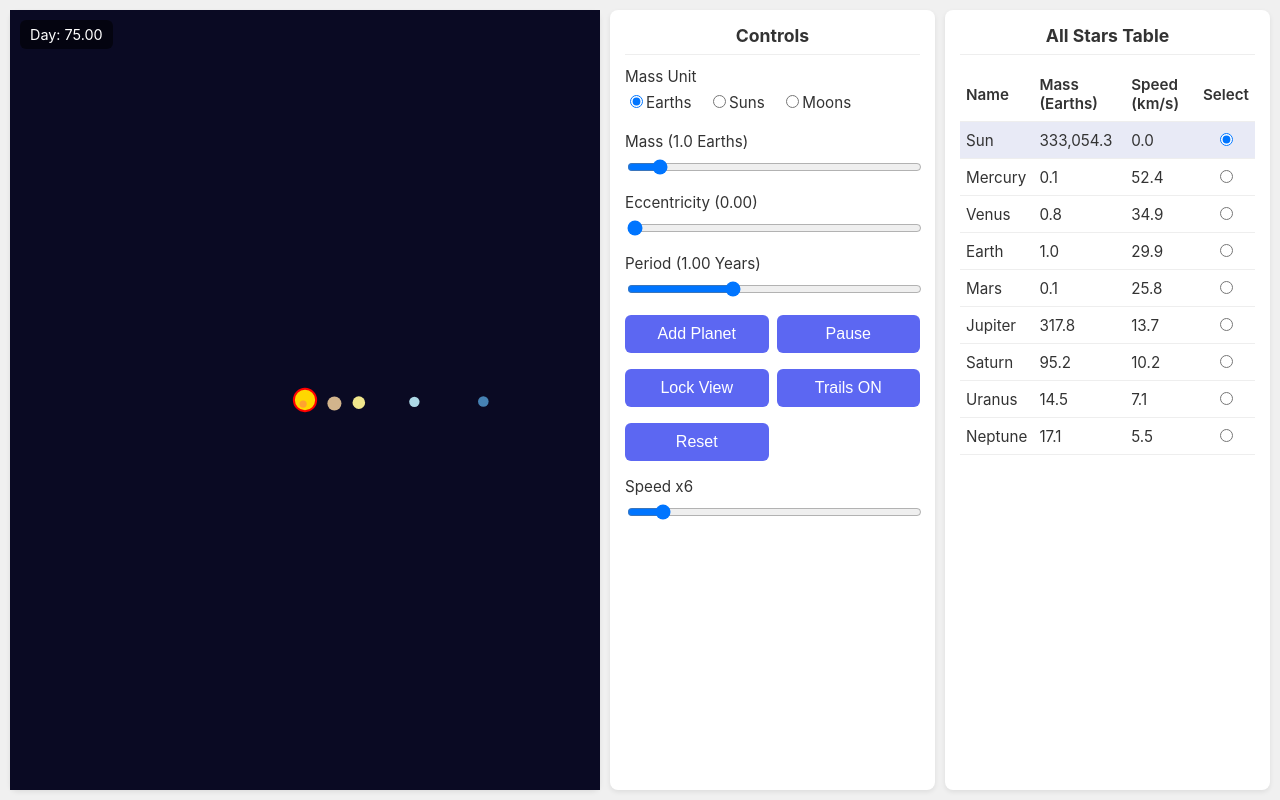
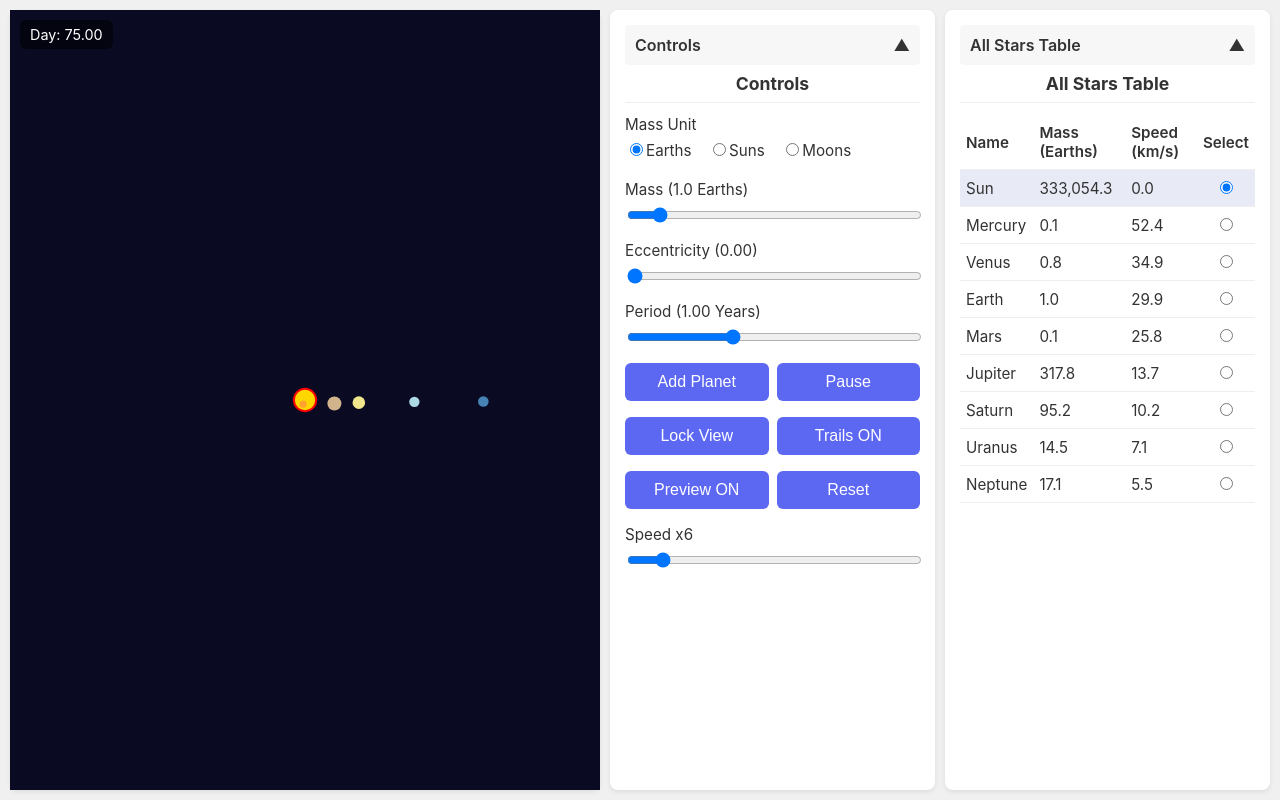
Before and after one commit to CurvyPencil/Planetary-System-Motion-Simulator, a plain HTML site: page index.html in a window 1280 px wide. Drawn offline with Linux system fonts and the light colour scheme.

Commit message:
Add an ON/OFF button for the preview particle tra- jectory

```diff
--- a/index.html
+++ b/index.html
@@ -47,6 +47,7 @@
                         <button id="pauseButton">Pause</button>
                         <button id="lockViewButton">Lock View</button>
                         <button id="trailsButton">Trails ON</button>
+                        <button id="previewButton">Preview ON</button> <!-- 新規追加 -->
                         <button id="resetButton">Reset</button>
                     </div>
 
--- a/simulation.js
+++ b/simulation.js
@@ -18,7 +18,7 @@ window.addEventListener('DOMContentLoaded', () => {
     const PLANET_COLORS = ['#FF7F50', '#6A5ACD', '#00FA9A', '#FF69B4', '#1E90FF', '#FFD700', '#ADFF2F', '#F08080', '#BA55D3', '#7B68EE', '#3CB371', '#FFA07A'];
 
     // --- シミュレーション/UI設定 ---
-    const simParams = { dt: 1 * 60 * 60, stepsPerFrame: 6, collisionRadiusMultiplier: 50, isRunning: true, isViewLocked: false, trailsVisible: true, };
+    const simParams = { dt: 1 * 60 * 60, stepsPerFrame: 6, collisionRadiusMultiplier: 50, isRunning: true, isViewLocked: false, trailsVisible: true, previewVisible: true, };
 
     // --- DOM要素と状態変数 ---
     const canvas = document.getElementById('simulationCanvas');
@@ -183,7 +183,8 @@ window.addEventListener('DOMContentLoaded', () => {
             offset.y += (canvas.clientHeight / 2 - selectedPos.y);
         }
 
-        if (previewBody) {
+        // プレビュー軌道（ON/OFF）
+        if (previewBody && simParams.previewVisible) {
             ctx.beginPath();
             ctx.strokeStyle = 'rgba(255, 255, 255, 0.5)';
             ctx.lineWidth = 1.5;
@@ -463,6 +464,14 @@ window.addEventListener('DOMContentLoaded', () => {
             }
         }
 
+        // プレビューON/OFF切替
+        document.getElementById('previewButton').addEventListener('click', () => {
+            simParams.previewVisible = !simParams.previewVisible;
+            document.getElementById('previewButton').textContent =
+                simParams.previewVisible ? 'Preview ON' : 'Preview OFF';
+        });
+
+
         document.querySelector('#starTable tbody').addEventListener('change', (e) => {
             if (e.target.name === 'starSelect' && e.target.dataset.index) {
                 const newIndex = parseInt(e.target.dataset.index);
--- a/style.css
+++ b/style.css
@@ -49,7 +49,9 @@ body, html {
     background-color: #0a0a23;
     display: block;
     -webkit-tap-highlight-color: transparent;
+    touch-action: none;   /* ←これを追加 */
 }
+
 
 /* 時間表示 */
 #time-display {
@@ -127,6 +129,26 @@ button:hover { background-color: #4a54c4; }
 .panel-details { border: none; padding: 0; margin: 0; }
 .panel-details .panel-summary { display: none; }
 
+.panel-details .panel-summary {
+    display: block;
+    cursor: pointer;
+    font-weight: 600;
+    font-size: 1rem;
+    padding: 10px;
+    background: #f7f7f7;
+    border-radius: 4px;
+    margin-bottom: 8px;
+}
+.panel-details[open] .panel-summary::after {
+    content: "▲";
+    float: right;
+}
+.panel-details .panel-summary::after {
+    content: "▼";
+    float: right;
+}
+
+
 /* --- Responsive: mobile portrait adjustments --- */
 @media (max-width: 900px) {
     .container {
```
